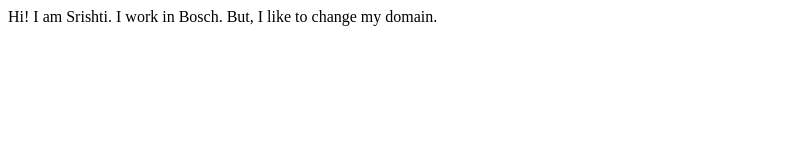
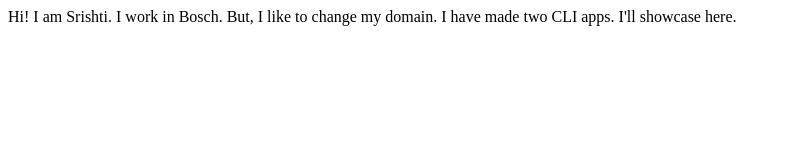
Before and after one commit to s-sinha12/srishti-site, a plain HTML site: page index.html in a window 1280 px wide. Shown: the whole page, without its empty margins (0-791 px from the left). Drawn offline with Linux system fonts and the light colour scheme.

Commit message:
update details of project

```diff
--- a/index.html
+++ b/index.html
@@ -8,5 +8,7 @@
 <body>
     Hi! I am Srishti. I work in Bosch.
     But, I like to  change my domain.
+
+    I have made two CLI apps. I'll showcase here.
 </body>
 </html>
```
